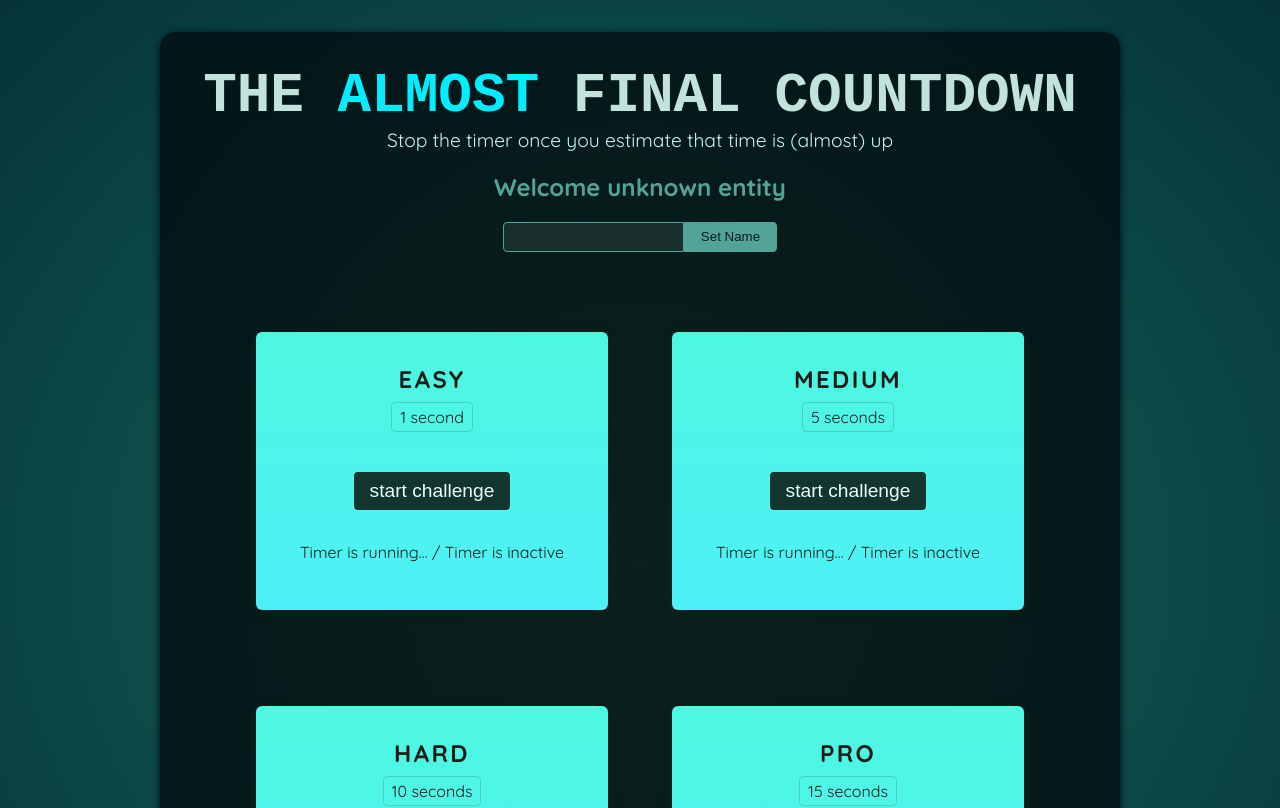
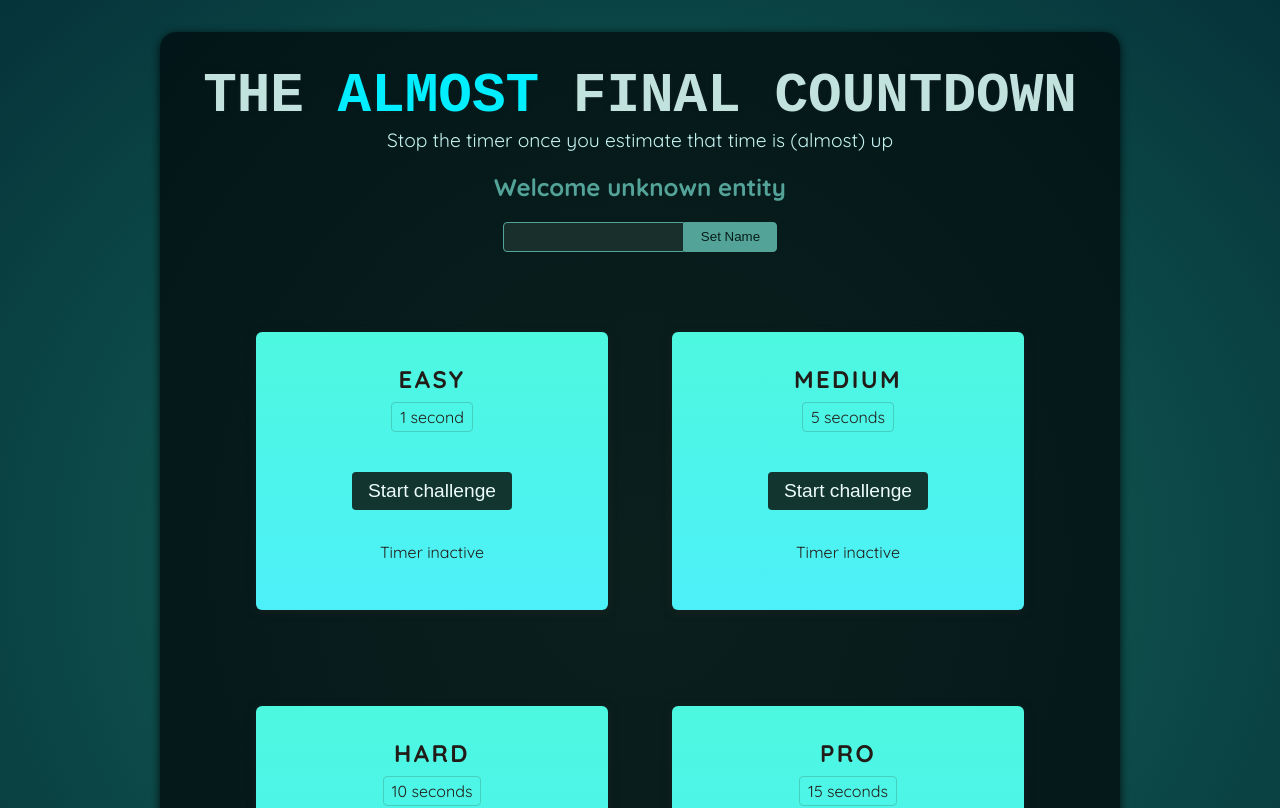
Before and after one commit to priyanshutariyal02/Timer-Challange-Game, a React (Vite) app: page / in a window 1280 px wide. Shown: the top 808 px of the page. Built offline with nearby package versions, Linux system fonts and the light colour scheme; a web font is replaced by a local one.

Commit message:
Setting Timers & Managing State

```diff
--- a/src/components/TimerChallenge.jsx
+++ b/src/components/TimerChallenge.jsx
@@ -1,19 +1,35 @@
-import React from 'react'
+import React, { useState } from 'react'
 
 const TimerChallenge = ({ title, targetTime }) => {
+
+    const [timerStarted, setTimerStarted] = useState(false);
+    const [timerExpired, setTimerExpired] = useState(false);
+    // start timer
+    function handleStart() {
+        setTimeout(() => {
+            setTimerExpired(true);
+        }, targetTime * 1000); // targetTime * 1000: to get time in Milliseconds.
+        setTimerStarted(true);
+    }
+
+    function handleStop() {
+        //pending
+    }
+
     return (
         <section className="challenge">
             <h2>{title}</h2>
+            {timerExpired && <p>You lost!</p>}
             <p className="challenge-time">
                 {targetTime} second{targetTime > 1 ? 's' : ''}
             </p>
             <p>
-                <button>
-                    start challenge
+                <button onClick={handleStart}>
+                    {timerStarted ? 'Stop' : 'Start'} challenge
                 </button>
             </p>
-            <p>
-                Timer is running... / Timer is inactive
+            <p className={timerStarted ? 'active' : undefined}>
+                {timerStarted ? 'Timer is running...' : 'Timer inactive'}
             </p>
         </section>
     )
```
